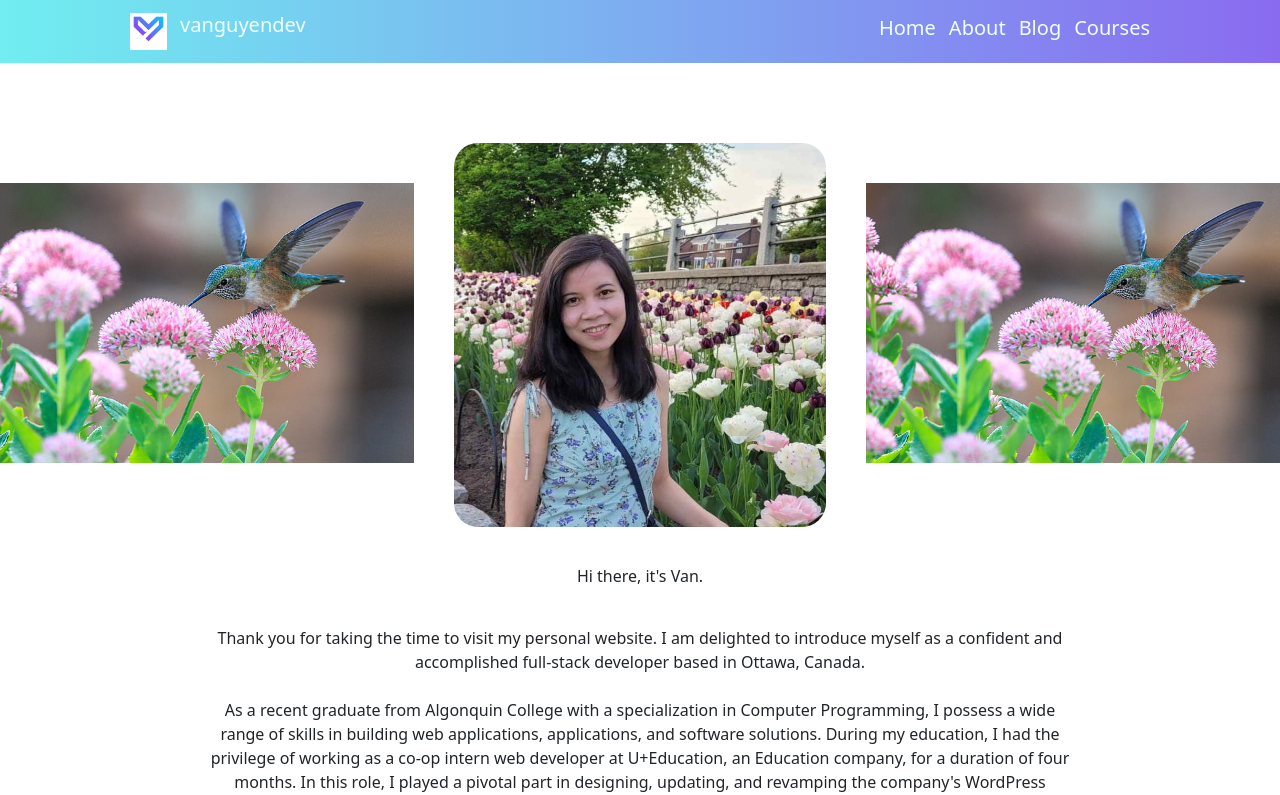
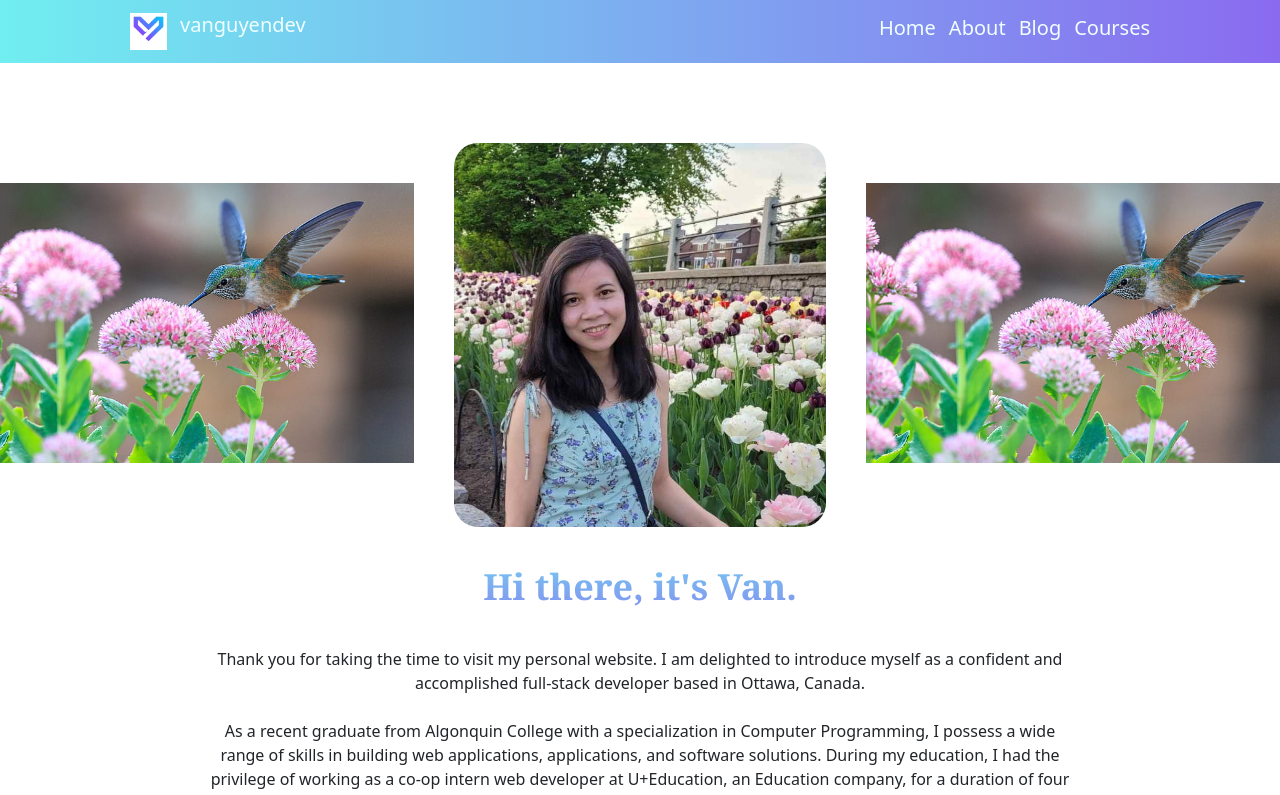
Before and after one commit to vanguyen333/mysiteO, a React (Vite) app: page /about in a window 1280 px wide. Shown: the top 795 px of the page. Built offline with nearby package versions, Linux system fonts and the light colour scheme.

Commit message:
styled h1 for about

```diff
--- a/src/pages/About.jsx
+++ b/src/pages/About.jsx
@@ -1,3 +1,4 @@
+import "./about.css";
 const About = () => {
   return (
     <div>
@@ -19,7 +20,9 @@ const About = () => {
         />
       </div>
       <div className="content text-center pl-52 pr-52">
-        <h1 className="pt-10 pb-10">Hi there, it's Van.</h1>
+        <h1 className="h1headercl font-serif ui-serif font-semibold text-center hover:system-ui  text-4xl  pt-10 pb-10">
+          Hi there, it's Van.
+        </h1>
         <p className="pb-10">
           Thank you for taking the time to visit my personal website. I am
           delighted to introduce myself as a confident and accomplished
--- a/src/pages/about.css
+++ b/src/pages/about.css
@@ -0,0 +1,6 @@
+.h1headercl {
+  font-size: 42px;
+  background: -webkit-linear-gradient(#70eef0, #8a6bf0);
+  -webkit-background-clip: text;
+  -webkit-text-fill-color: transparent;
+}
```
